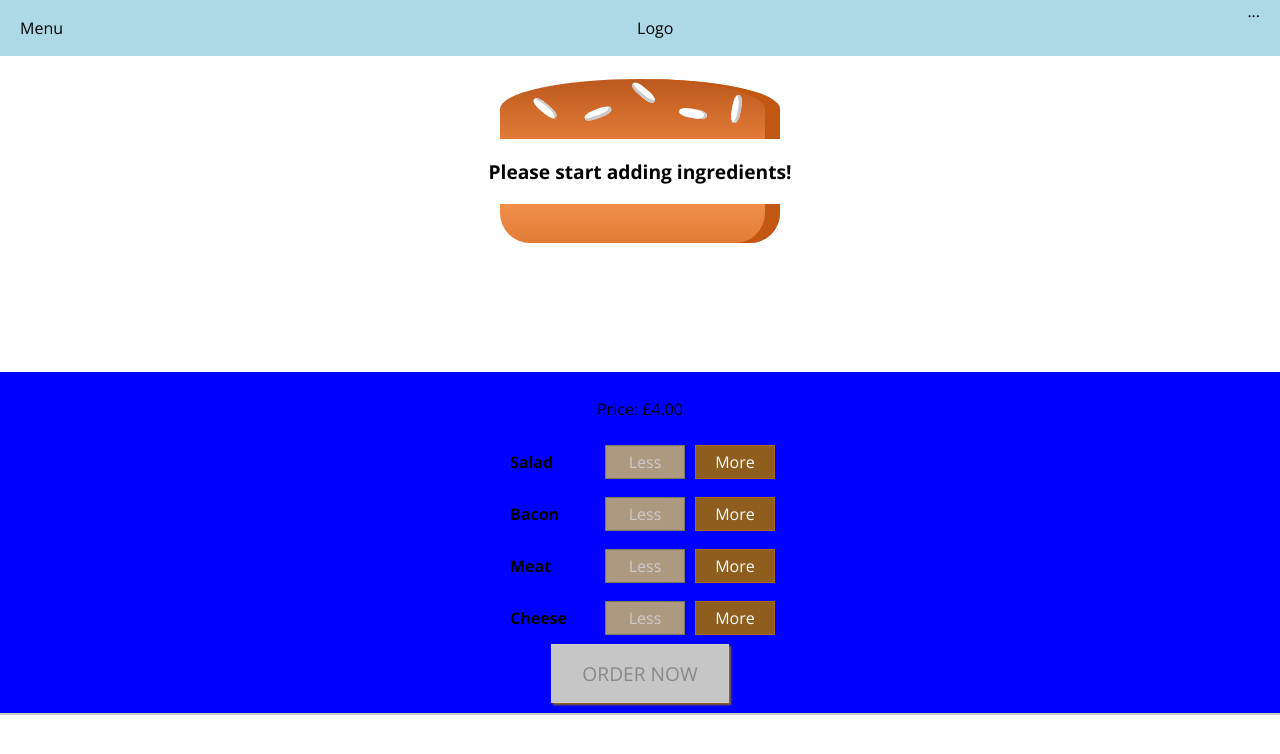
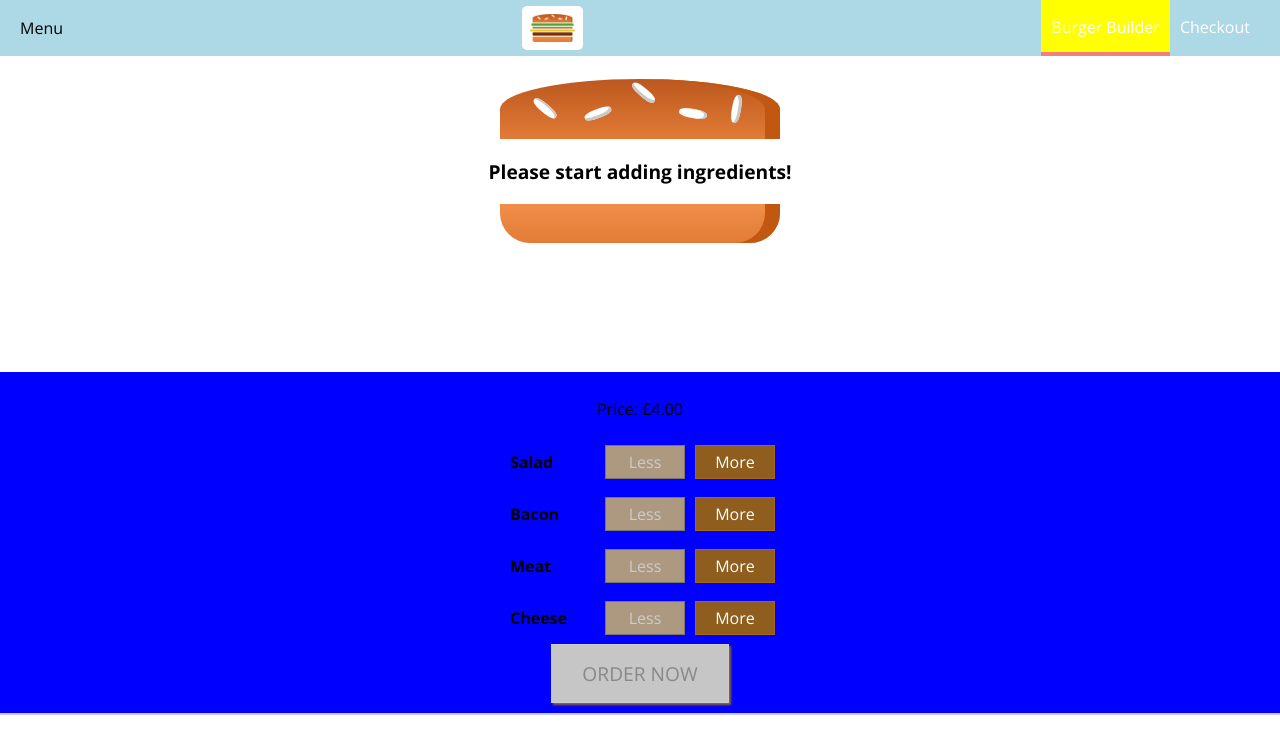
Before and after one commit to MaxRobertsDear/React-Refresher, a React (Create React App) app: page / in a window 1280 px wide. Shown: the top 754 px of the page. Built offline with nearby package versions, Linux system fonts and the light colour scheme.

Commit message:
Added SideDrawer

```diff
--- a/src/components/Layout/Layout.js
+++ b/src/components/Layout/Layout.js
@@ -2,11 +2,13 @@
 
 import classes from './Layout.module.css'
 import Toolbar from '../Navigation/Toolbar/Toolbar'
+import SideDrawer from '../Navigation/SideDrawer/SideDrawer'
 
 
 const layout = (props) => (
     <>
         <Toolbar />
+        <SideDrawer />
         <main className={classes.Content}>
             {props.children}
         </main>
--- /dev/null
+++ b/src/components/Logo/Logo.js
@@ -0,0 +1,12 @@
+import React from 'react'
+
+import burgerLogo from '../../assets/images/burger-logo.png'
+import classes from './Logo.module.css'
+
+const logo = (props) => (
+    <div className={classes.Logo}>
+        <img src={burgerLogo} alt="MyBurger" />
+    </div>
+)
+
+export default logo
--- /dev/null
+++ b/src/components/Logo/Logo.module.css
@@ -0,0 +1,11 @@
+.Logo {
+    background-color: white;
+    padding: 8px;
+    height: 100%;
+    box-sizing: border-box;
+    border-radius: 5px;
+}
+
+.Logo img {
+    height: 100%;
+}
--- /dev/null
+++ b/src/components/Navigation/NavigationItems/NavigationItem/NavigationItem.js
@@ -0,0 +1,13 @@
+import React from 'react'
+
+import classes from './NavigationItem.module.css'
+
+const navigationItem = (props) => (
+    <li className={classes.NavigationItem}>
+        <a
+            href={props.link}
+            className={props.active? classes.active : null}>{props.children}</a>
+    </li>
+)
+
+export default navigationItem
--- /dev/null
+++ b/src/components/Navigation/NavigationItems/NavigationItem/NavigationItem.module.css
@@ -0,0 +1,47 @@
+.NavigationItem {
+    margin: 10px 0;
+    box-sizing: border-box;
+    display: block;
+    width: 100%;
+}
+
+.NavigationItem a {
+    color: purple;
+    text-decoration: none;
+    width: 100%;
+    box-sizing: border-box;
+    display: block;
+}
+
+.NavigationItem a:hover,
+.NavigationItem a:active,
+.NavigationItem a.active {
+    background-color: yellow;
+    border-bottom: 4px solid lightcoral;
+    color: white
+}
+
+@media (min-width: 500px) {
+    .NavigationItem {
+        margin: 0;
+        display: flex;
+        height: 100%;
+        width: auto;
+        align-items: center;
+    }
+
+    .NavigationItem a {
+        color: white;
+        height: 100%;
+        padding: 16px 10px;
+        border-bottom: 4px solid transparent;
+    }
+
+    .NavigationItem a:hover,
+    .NavigationItem a:active,
+    .NavigationItem a.active {
+        background-color: yellow;
+        border-bottom: 4px solid lightcoral;
+        color: white
+    }
+}
--- /dev/null
+++ b/src/components/Navigation/NavigationItems/NavigationItems.js
@@ -0,0 +1,14 @@
+import React from 'react'
+
+import classes from './NavigationItems.module.css'
+import Navigationitem from './NavigationItem/NavigationItem'
+
+const navigationItems = () => (
+
+    <ul className={classes.NavigationItems}>
+        <Navigationitem link='/' active>Burger Builder</Navigationitem>
+        <Navigationitem link='/'>Checkout</Navigationitem>
+    </ul>
+)
+
+export default navigationItems
--- /dev/null
+++ b/src/components/Navigation/NavigationItems/NavigationItems.module.css
@@ -0,0 +1,15 @@
+.NavigationItems {
+    margin: 0;
+    padding: 0;
+    list-style: none;
+    display: flex;
+    flex-flow: column;
+    align-items: center;
+    height: 100%;
+}
+
+@media (min-width: 500px) {
+    .NavigationItems {
+        flex-flow: row;
+    }
+}
--- /dev/null
+++ b/src/components/Navigation/SideDrawer/SideDrawer.js
@@ -0,0 +1,21 @@
+import React from 'react'
+
+
+import Logo from '../../Logo/Logo'
+import NavigationItems from '../NavigationItems/NavigationItems'
+import classes from './SideDrawer.module.css'
+
+const sideDrawer = (props) => {
+    return (
+        <div className={classes.SideDrawer}>
+            <div className={classes.Logo}>
+                <Logo />
+            </div>
+            <nav>
+                <NavigationItems />
+            </nav>
+        </div>
+    )
+}
+
+export default sideDrawer
--- /dev/null
+++ b/src/components/Navigation/SideDrawer/SideDrawer.module.css
@@ -0,0 +1,32 @@
+.SideDrawer {
+    position: fixed;
+    width: 200px;
+    max-width: 70%;
+    height: 100%;
+    left: 0;
+    top: 0;
+    z-index: 200;
+    background-color: white;
+    padding: 32px 16px;
+    box-sizing: border-box;
+    transition: transform 0.3s ease-out;
+}
+
+@media (min-width: 500px) {
+    .SideDrawer {
+        display: none;
+    }
+}
+
+.Open {
+    transform: translateX(0);
+}
+
+.Close {
+    transform: translateX(-100%);
+}
+
+.Logo {
+    height: 11%;
+    margin-bottom: 32px;
+}
--- a/src/components/Navigation/Toolbar/Toolbar.js
+++ b/src/components/Navigation/Toolbar/Toolbar.js
@@ -1,13 +1,17 @@
 import React from 'react'
 
 import classes from './Toolbar.module.css'
+import Logo from '../../Logo/Logo'
+import Navigationitems from '../NavigationItems/NavigationItems'
 
 const toolbar = (props) => (
     <header className={classes.Toolbar}>
         <div>Menu</div>
-        <div>Logo</div>
-        <nav>
-            ...
+        <div className={classes.Logo}>
+            <Logo />
+        </div>
+        <nav className={classes.DesktopOnly}>
+            <Navigationitems />
         </nav>
     </header>
 )
--- a/src/components/Navigation/Toolbar/Toolbar.module.css
+++ b/src/components/Navigation/Toolbar/Toolbar.module.css
@@ -17,3 +17,13 @@
     height: 100%;
 
 }
+
+.Logo {
+    height: 80%;
+}
+
+@media (max-width: 499px) {
+    .DesktopOnly {
+        display: none;
+    }
+}
```
Also changed, not shown: src/assets/images/burger-logo.png (added).
